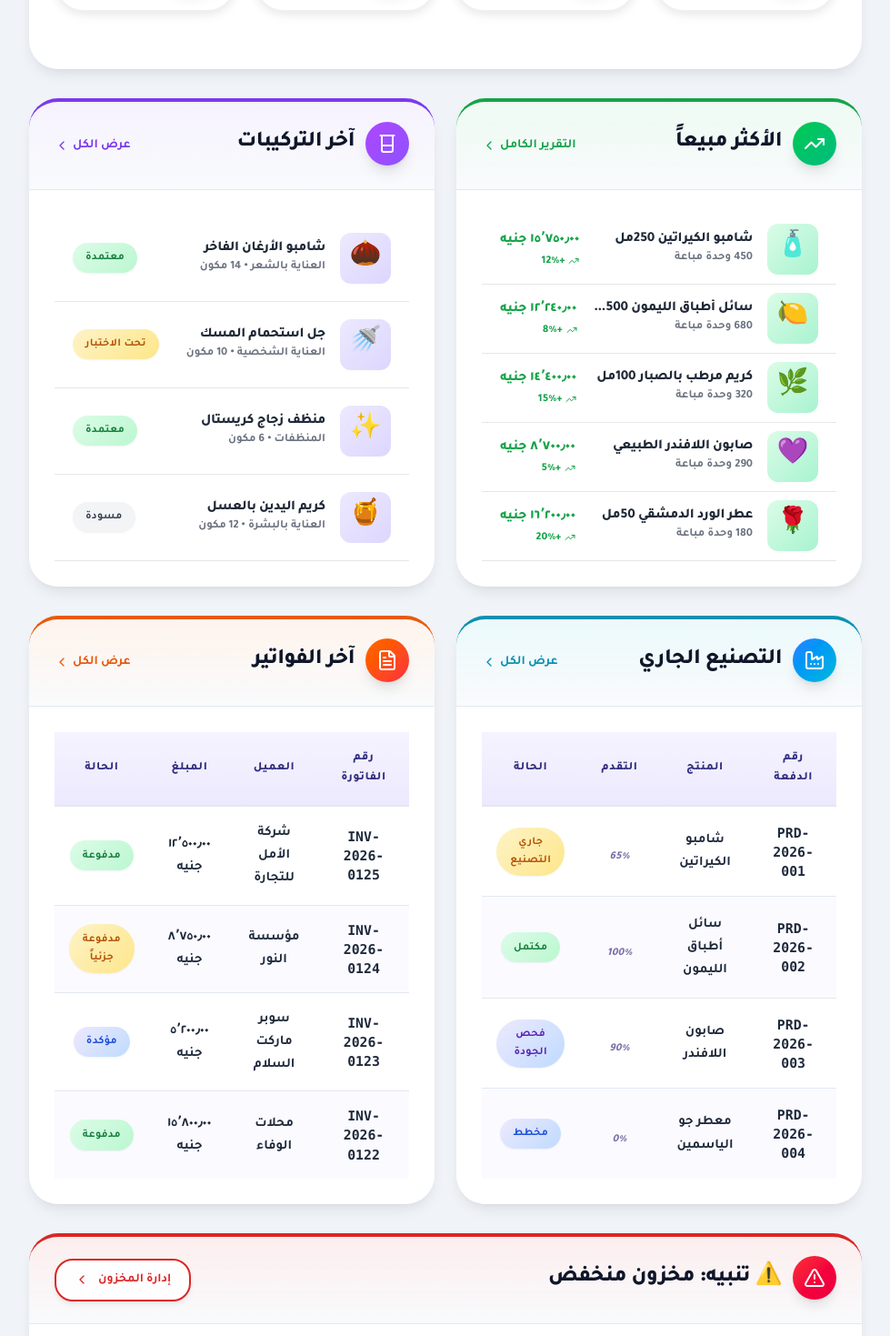
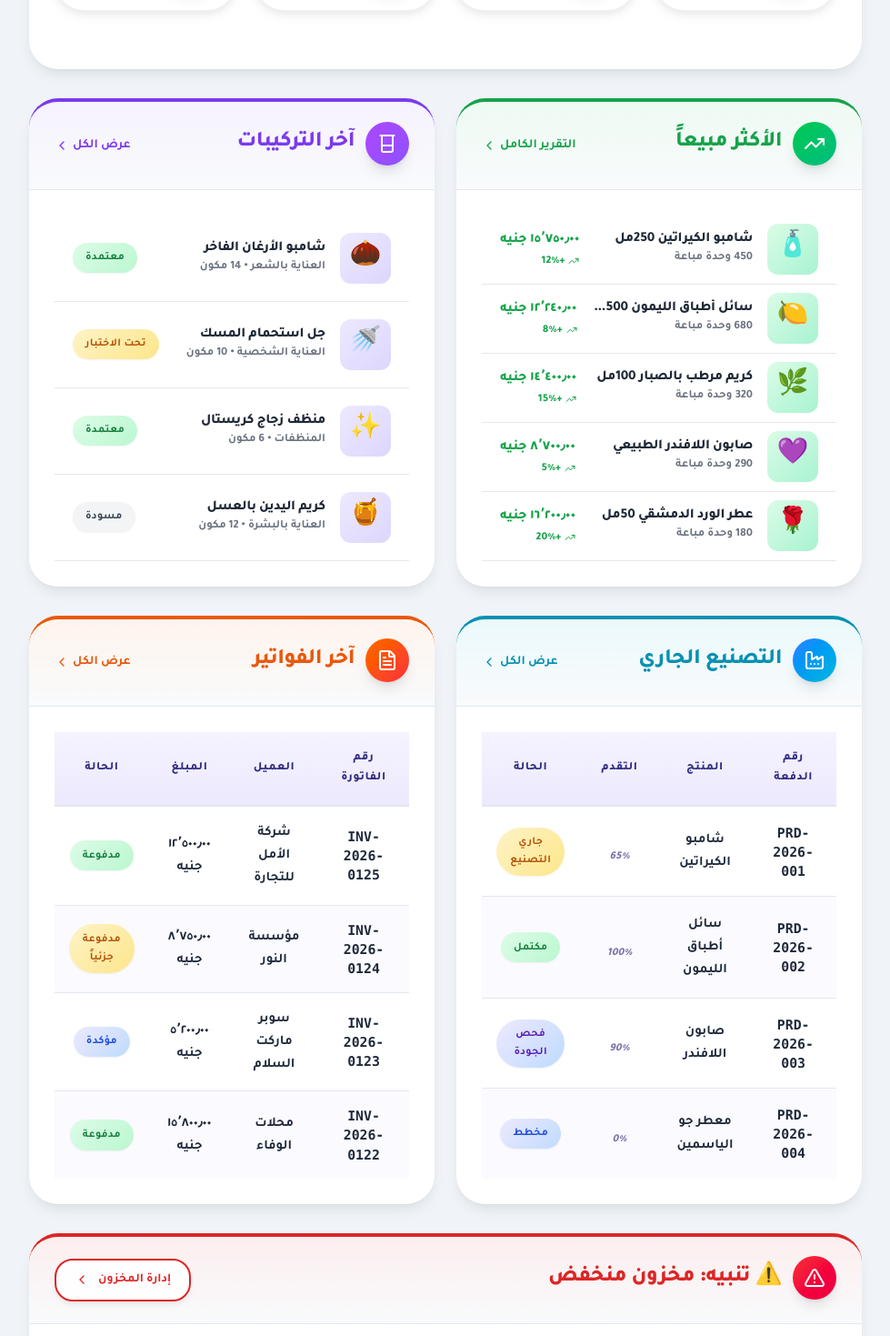
Before and after one commit to fantazia1110-design/BRAVO-new-sestym-, a Next.js app: page / in a window 1280 px wide. Shown: the part 1081-2550 px from the top of the page at 91% size, without its empty margins (0-979 px from the left). Built offline with nearby package versions, Linux system fonts and the light colour scheme.

Commit message:
Color section headings with their section color in dashboard
Co-authored-by: arena-agent <297053741+arena-agent@users.noreply.github.com>

```diff
--- a/src/app/page.tsx
+++ b/src/app/page.tsx
@@ -310,7 +310,7 @@ export default function DashboardPage() {
         {/* المنتجات الأكثر مبيعاً */}
         <div className="card list-card animate-slide-up" style={{ animationDelay: '0.7s', animationFillMode: 'both', border: 'none', borderTop: '4px solid #16a34a' }}>
           <div className="card-header flex items-center justify-between" style={{ background: 'linear-gradient(to bottom, rgba(34,197,94,0.08), rgba(248,250,252,0.9))' }}>
-            <h2 className="text-2xl font-extrabold flex items-center gap-3">
+            <h2 className="text-2xl font-extrabold flex items-center gap-3" style={{ color: '#16a34a' }}>
               <span className="w-12 h-12 rounded-xl bg-gradient-to-br from-green-500 to-emerald-500 flex items-center justify-center text-white shadow-lg">
                 <TrendingUp size={24} />
               </span>
@@ -350,7 +350,7 @@ export default function DashboardPage() {
         {/* آخر التركيبات */}
         <div className="card list-card animate-slide-up" style={{ animationDelay: '0.8s', animationFillMode: 'both', border: 'none', borderTop: '4px solid #7c3aed' }}>
           <div className="card-header flex items-center justify-between" style={{ background: 'linear-gradient(to bottom, rgba(139,92,246,0.08), rgba(248,250,252,0.9))' }}>
-            <h2 className="text-2xl font-extrabold flex items-center gap-3">
+            <h2 className="text-2xl font-extrabold flex items-center gap-3" style={{ color: '#7c3aed' }}>
               <span className="w-12 h-12 rounded-xl bg-gradient-to-br from-purple-500 to-violet-500 flex items-center justify-center text-white shadow-lg">
                 <Beaker size={24} />
               </span>
@@ -391,7 +391,7 @@ export default function DashboardPage() {
         {/* آخر عمليات التصنيع */}
         <div className="card list-card animate-slide-up" style={{ animationDelay: '0.9s', animationFillMode: 'both', border: 'none', borderTop: '4px solid #0891b2' }}>
           <div className="card-header flex items-center justify-between" style={{ background: 'linear-gradient(to bottom, rgba(6,182,212,0.08), rgba(248,250,252,0.9))' }}>
-            <h2 className="text-2xl font-extrabold flex items-center gap-3">
+            <h2 className="text-2xl font-extrabold flex items-center gap-3" style={{ color: '#0891b2' }}>
               <span className="w-12 h-12 rounded-xl bg-gradient-to-br from-blue-500 to-cyan-500 flex items-center justify-center text-white shadow-lg">
                 <Factory size={24} />
               </span>
@@ -436,7 +436,7 @@ export default function DashboardPage() {
         {/* آخر الفواتير */}
         <div className="card list-card animate-slide-up" style={{ animationDelay: '1s', animationFillMode: 'both', border: 'none', borderTop: '4px solid #ea580c' }}>
           <div className="card-header flex items-center justify-between" style={{ background: 'linear-gradient(to bottom, rgba(249,115,22,0.08), rgba(248,250,252,0.9))' }}>
-            <h2 className="text-2xl font-extrabold flex items-center gap-3">
+            <h2 className="text-2xl font-extrabold flex items-center gap-3" style={{ color: '#ea580c' }}>
               <span className="w-12 h-12 rounded-xl bg-gradient-to-br from-orange-500 to-red-500 flex items-center justify-center text-white shadow-lg">
                 <FileText size={24} />
               </span>
@@ -475,7 +475,7 @@ export default function DashboardPage() {
       {/* المواد منخفضة المخزون */}
       <div className="card animate-slide-up" style={{ animationDelay: '1.1s', animationFillMode: 'both', border: 'none', borderTop: '4px solid #dc2626' }}>
         <div className="card-header flex items-center justify-between" style={{ background: 'linear-gradient(to bottom, rgba(220,38,38,0.08), rgba(248,250,252,0.9))' }}>
-          <h2 className="text-2xl font-extrabold flex items-center gap-3">
+          <h2 className="text-2xl font-extrabold flex items-center gap-3" style={{ color: '#dc2626' }}>
             <span className="w-12 h-12 rounded-xl bg-gradient-to-br from-red-500 to-rose-600 flex items-center justify-center text-white shadow-lg animate-pulse">
               <AlertTriangle size={24} />
             </span>
```
